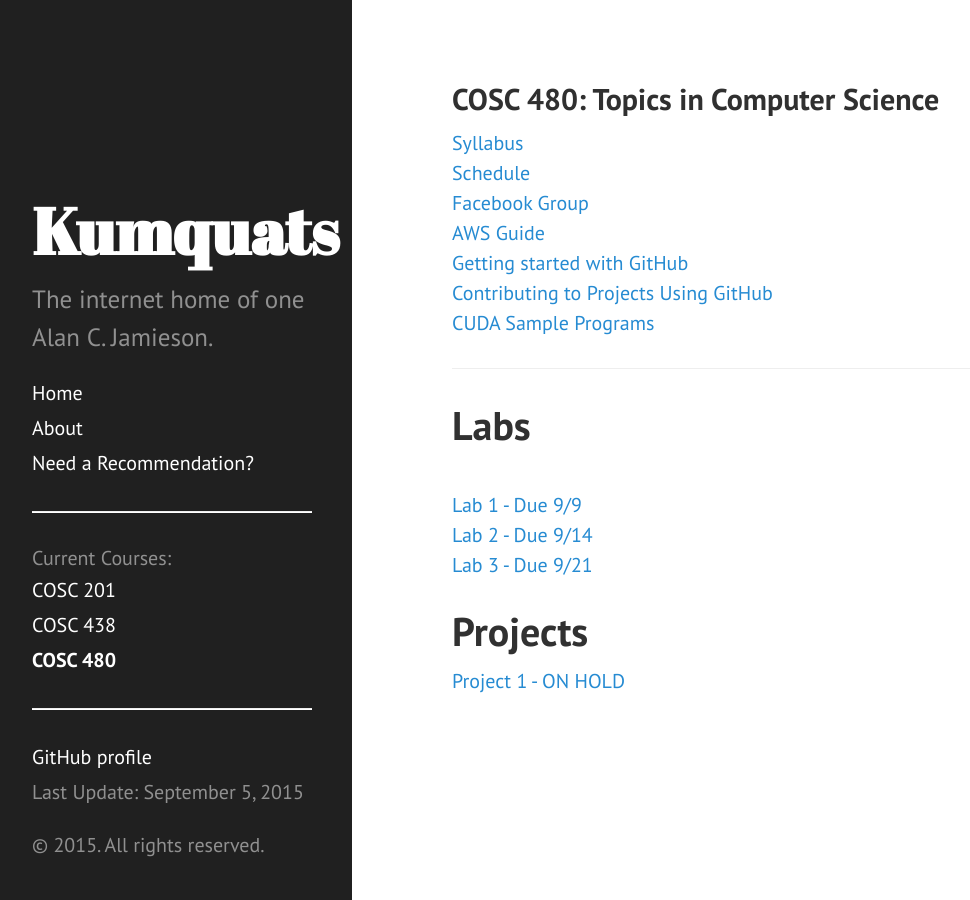
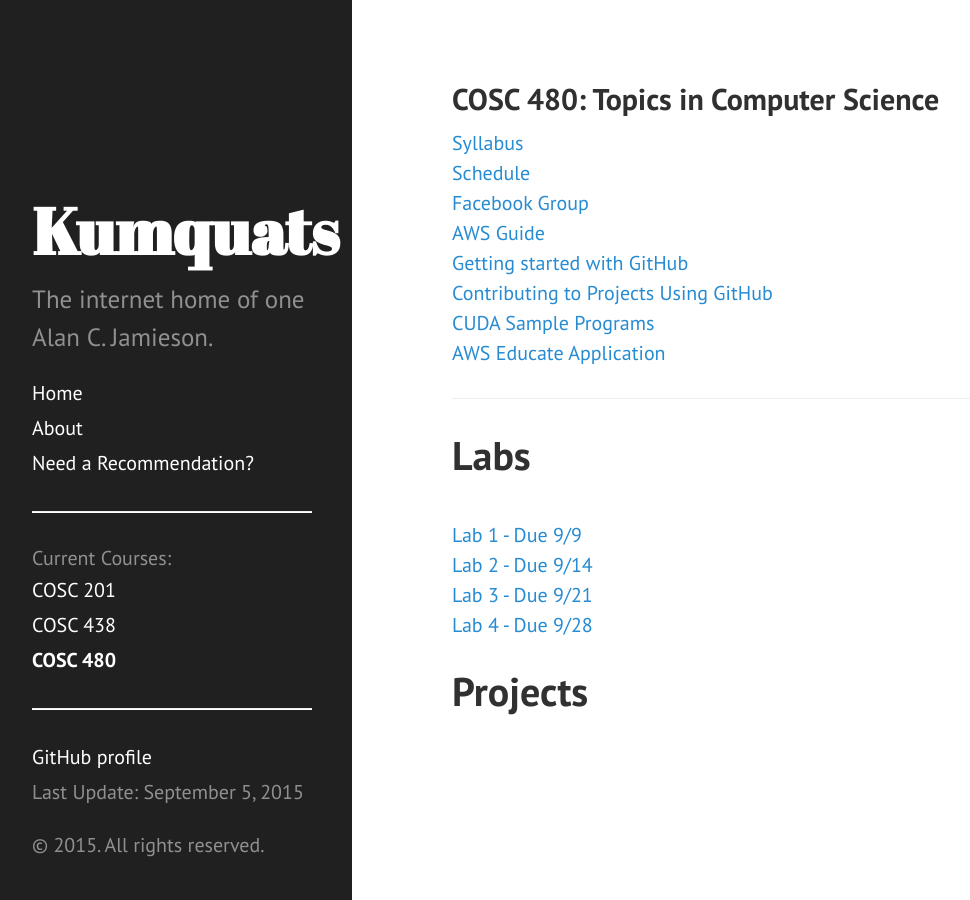
Before and after one commit to ripark/ripark.github.io, a Jekyll site: the page built from f15/cosc480.html, in a window 1280 px wide. Shown: the whole page, without its empty margins (8-978 px from the left). Built offline with Jekyll 4.4.1, drawn with Linux system fonts in a browser that asks for light colours; Markdown is read by kramdown in place of the engine named in the settings.

Commit message:
Labs for the week!

```diff
--- a/f15/cosc201.html
+++ b/f15/cosc201.html
@@ -21,6 +21,8 @@ shorttitle: "COSC 201"
 <br>
 <a href="http://ripark.github.io/f15/COSC201Lab2.pdf">Lab 2 - Due 9/21</a>
 <br>
+<a href="http://ripark.github.io/f15/COSC201Lab3.pdf">Lab 3 - Due 9/28</a>
+<br>
 <h2> Solutions </h2>
 <a href="http://ripark.github.io/f15/Lab0.java">Lab 0 Solution</a>
 <br>
--- a/f15/cosc480.html
+++ b/f15/cosc480.html
@@ -17,6 +17,8 @@ title: "COSC 480: Topics in Computer Science"
 <a href="https://help.github.com/desktop/guides/contributing/">Contributing to Projects Using GitHub</a>
 <br>
 <a href="http://ripark.github.io/f15/samples.zip">CUDA Sample Programs</a>
+<br>
+<a href="https://www.awseducate.com/Application">AWS Educate Application</a>
 <hr>
 <h1>Labs</h1>
 <br>
@@ -26,5 +28,6 @@ title: "COSC 480: Topics in Computer Science"
 <br>
 <a href="http://ripark.github.io/f15/COSC480Lab3.pdf">Lab 3 - Due 9/21</a>
 <br>
+<a href="http://ripark.github.io/f15/COSC480Lab4.pdf">Lab 4 - Due 9/28</a>
+<br>
 <h1>Projects</h1>
-<a href="http://ripark.github.io/f15/COSC480Project1.pdf">Project 1 - ON HOLD</a>
```
Also changed, not shown: 1 other file.
